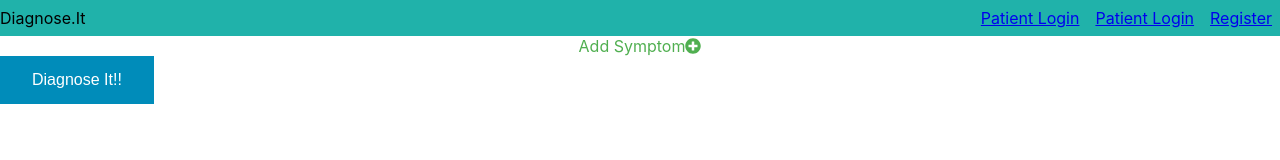
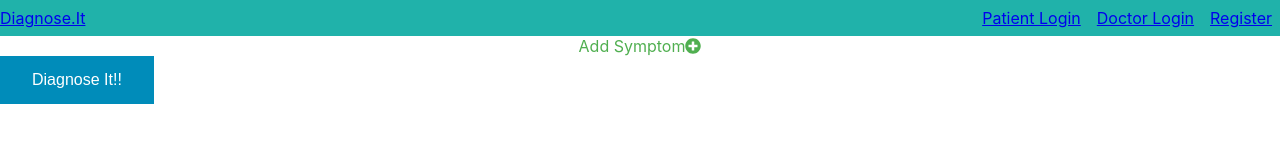
Before and after one commit to nvTwistt/final_project, a React (Create React App) app: page / in a window 1280 px wide. Shown: the top 160 px of the page. Built offline with nearby package versions, Linux system fonts and the light colour scheme.

Commit message:
basic landing pages made for login and register

```diff
--- a/src/components/App.js
+++ b/src/components/App.js
@@ -1,7 +1,7 @@
 import "./App.css";
 import SymptomsPage from "./symptoms/SymptomsPage";
 import NavigationBar from "./NavigationBar";
-import { BrowserRouter as Router, Route, Link} from "react-router-dom";
+import { BrowserRouter as Router, Route} from "react-router-dom";
 
 function App(props) {
   return (
@@ -13,18 +13,17 @@ function App(props) {
           <SymptomsPage />
         </Route>
 
-        <Route exact = {true} path="/login">
-          <p>Login</p>
+        <Route exact = {true} path="/patients/login">
+          <p>Patient Login</p>
         </Route>
 
-        <Route exact = {true} path="/logout">
-        <p>Logout</p>
+        <Route exact = {true} path="/doctors/login">
+        <p>Doctor Login</p>
         </Route>
 
         <Route exact = {true} path="/register">
         <p>Register</p>
         </Route>
-
 
         <Route exact = {true} path="/appointments">
           <p>Appointments</p>
--- a/src/components/NavigationBar.js
+++ b/src/components/NavigationBar.js
@@ -5,13 +5,13 @@ import './NavigationBar.css'
 export default function NavigationBar(props) {
   return (
     <nav>
-      Diagnose.It
+       <Link to={'/'}>Diagnose.It</Link>
       <ul>
         <li>
           <Link to={'/patients/login'}>Patient Login</Link>
         </li>
         <li>
-          <Link to={'/doctors/login'}>Patient Login</Link>
+          <Link to={'/doctors/login'}>Doctor Login</Link>
         </li>
         <li>
           <Link to={'/register'}>Register</Link>
--- a/src/components/symptoms/SymptomsPage.js
+++ b/src/components/symptoms/SymptomsPage.js
@@ -1,8 +1,5 @@
 import React, { useEffect, useState } from "react";
-// import "components/style.css";
 import SymptomList from "./SymptomList";
-import { FontAwesomeIcon } from "@fortawesome/react-fontawesome";
-import { faPlusCircle } from "@fortawesome/free-solid-svg-icons";
 
 export default function SymptomsPage(props) {
 
```
